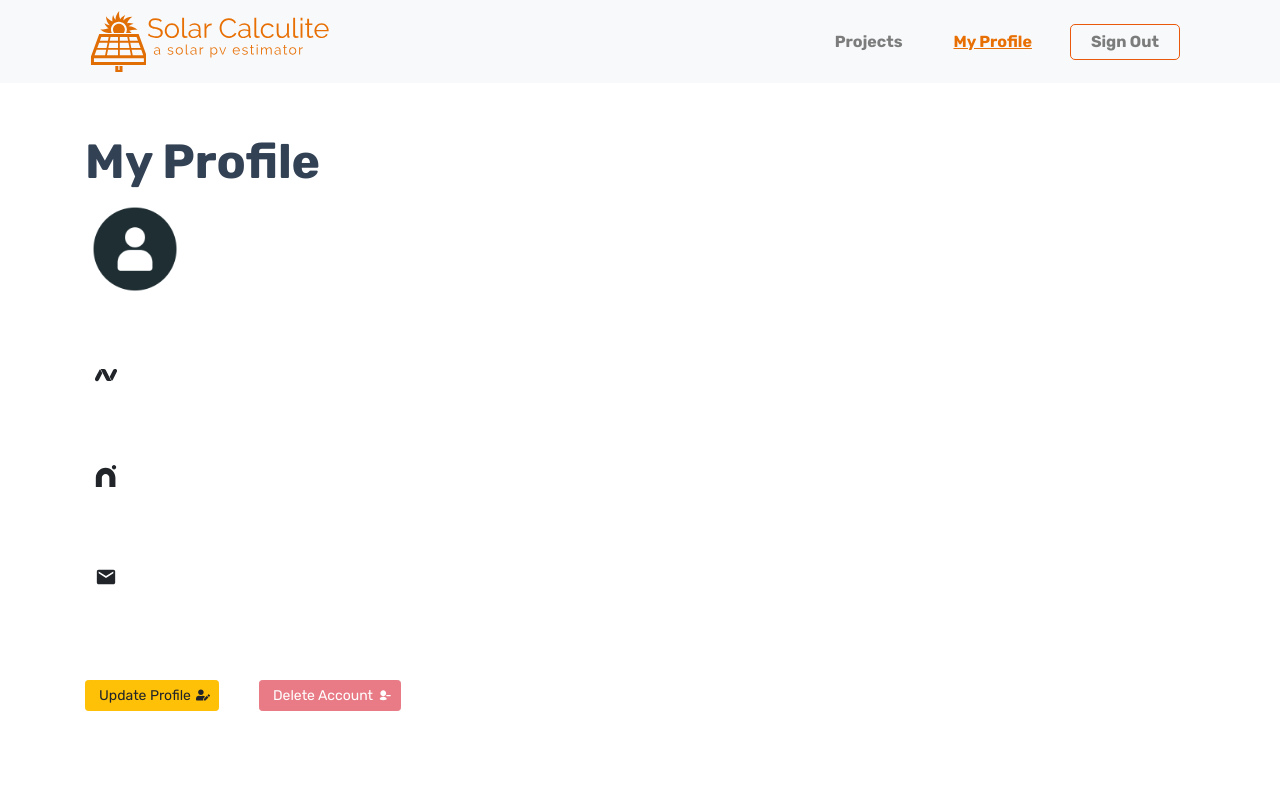
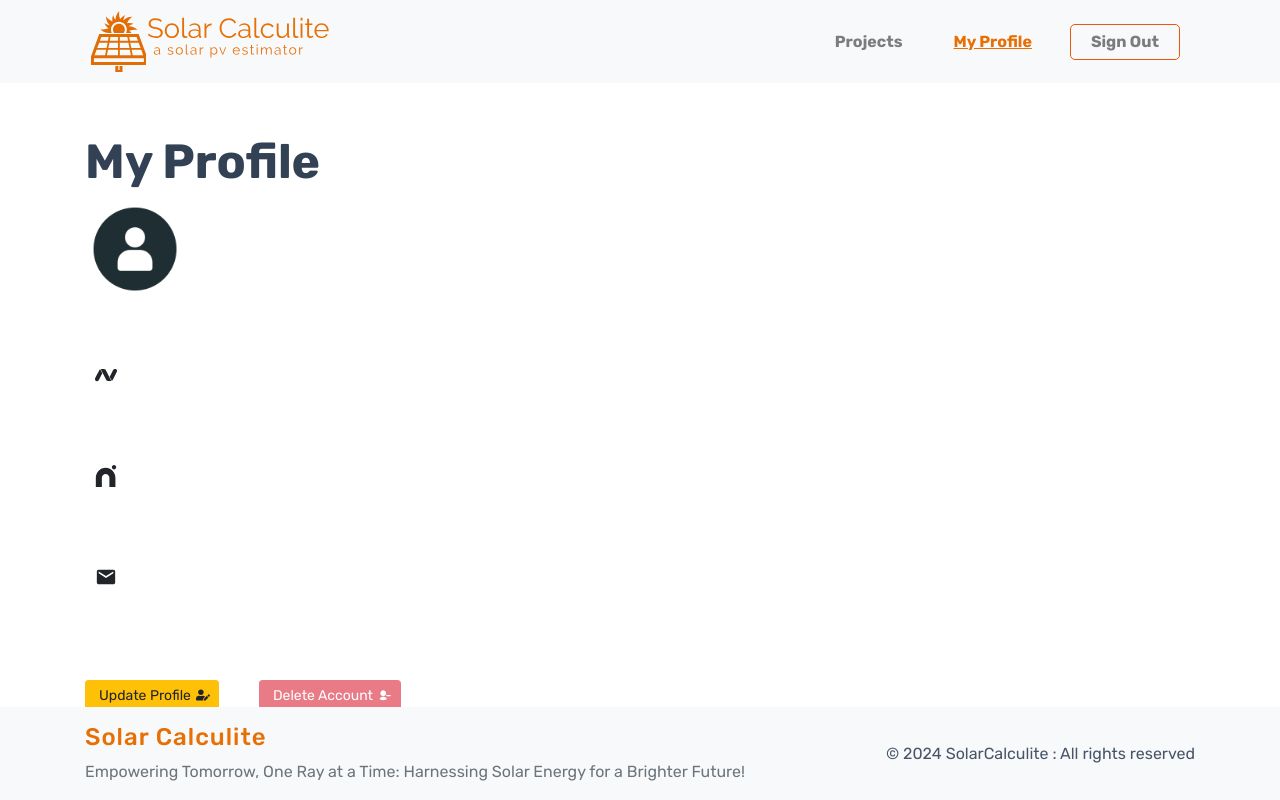
Before and after one commit to saroj2053/solarcalculite-frontend, a React (Create React App) app: page /profile in a window 1280 px wide. Built offline with nearby package versions, Linux system fonts and the light colour scheme; no server answers; sample sign-in values are in the browser's storage.

Commit message:
fixed issues related to footer

```diff
--- a/src/components/Footer/Footer.css
+++ b/src/components/Footer/Footer.css
@@ -1,9 +1,30 @@
 .footerContentWrapper {
-  margin-top: 3rem;
-  text-align: center;
+  position: fixed;
+  width: 100%;
+  bottom: 0;
+  background: #f8f9fa;
 }
 
-.footerContentWrapper p {
-  font-size: 0.875rem;
-  letter-spacing: 2px;
+.footer__contents {
+  display: flex;
+  justify-content: space-between;
+  align-items: center;
+  padding-top: 1rem;
 }
+
+.footer__left h4 {
+  color: #e76f04;
+  letter-spacing: 1px;
+}
+
+.footer__right p {
+  color: var(--text-slate-600);
+}
+
+@media screen and (max-width: 768px) {
+  .footer__contents {
+    display: flex;
+    flex-direction: column;
+    align-items: self-start;
+  }
+}
--- a/src/components/Footer/Footer.jsx
+++ b/src/components/Footer/Footer.jsx
@@ -1,11 +1,26 @@
 import "./Footer.css";
 
+// eslint-disable-next-line
 const Footer = () => {
   return (
     <div className="footerContentWrapper">
-      <p>
-        &copy; {new Date().getFullYear()} SolarCalculite : All rights reserved
-      </p>
+      <div className="container">
+        <div className="footer__contents">
+          <div className="footer__left">
+            <h4>Solar Calculite</h4>
+            <p className="form-text text-muted">
+              Empowering Tomorrow, One Ray at a Time: Harnessing Solar Energy
+              for a Brighter Future!
+            </p>
+          </div>
+          <div className="footer__right">
+            <p>
+              &copy; {new Date().getFullYear()} SolarCalculite : All rights
+              reserved
+            </p>
+          </div>
+        </div>
+      </div>
     </div>
   );
 };
--- a/src/components/Protected/Protected.jsx
+++ b/src/components/Protected/Protected.jsx
@@ -3,7 +3,7 @@ import { Navigate } from "react-router-dom";
 import useAuthUserStore from "../../store/userStore";
 
 function Protected({ children }) {
-  const { authUser, setAUthUser } = useAuthUserStore();
+  const { authUser } = useAuthUserStore();
 
   if (!authUser?.token) {
     return <Navigate to="/" />;
--- a/src/layout/HomeLayout/HomeLayout.jsx
+++ b/src/layout/HomeLayout/HomeLayout.jsx
@@ -7,7 +7,7 @@ const HomeLayout = ({ children }) => {
     <div>
       <Navbar />
       <main className="container">{children}</main>
-      {/* <Footer /> */}
+      <Footer />
     </div>
   );
 };
```
